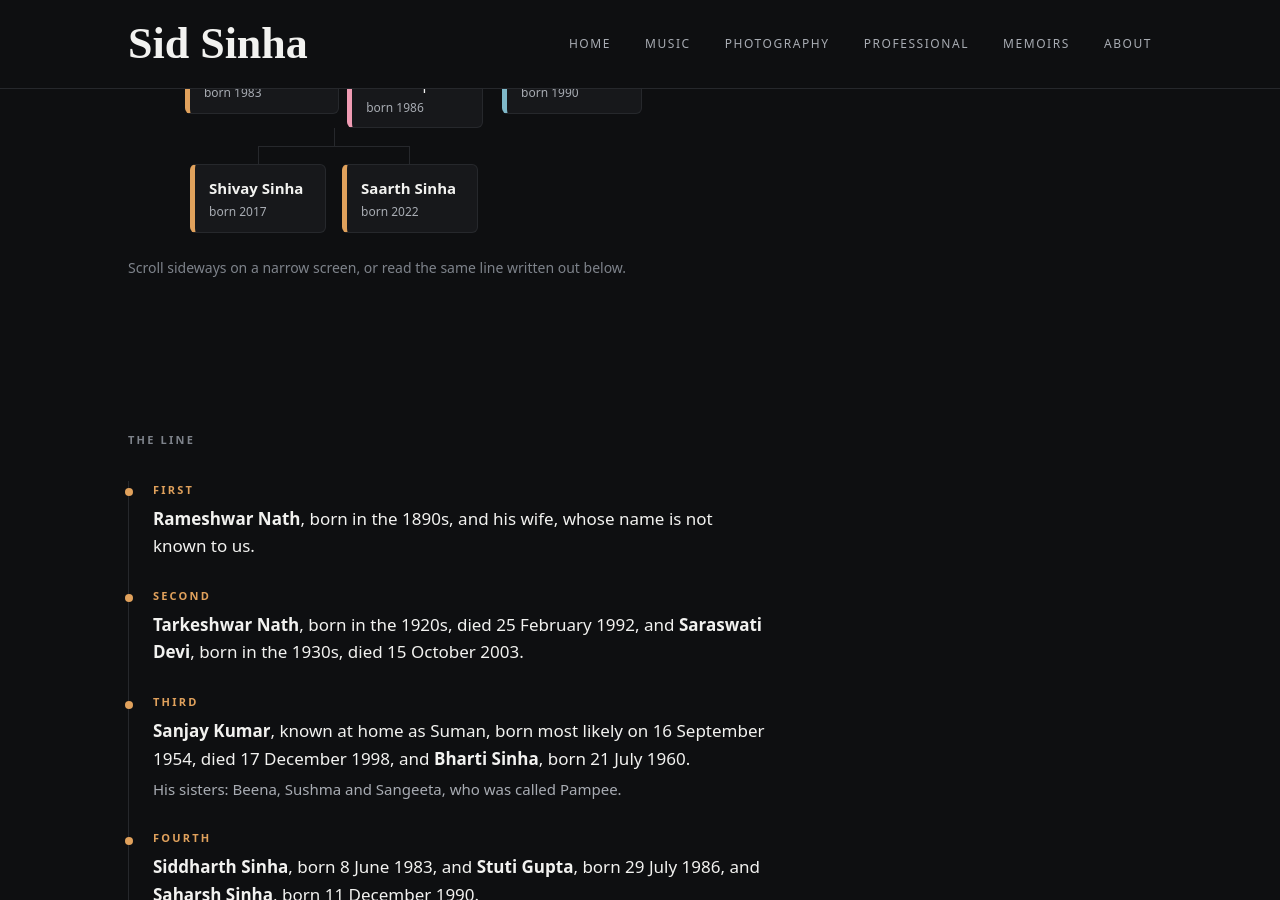
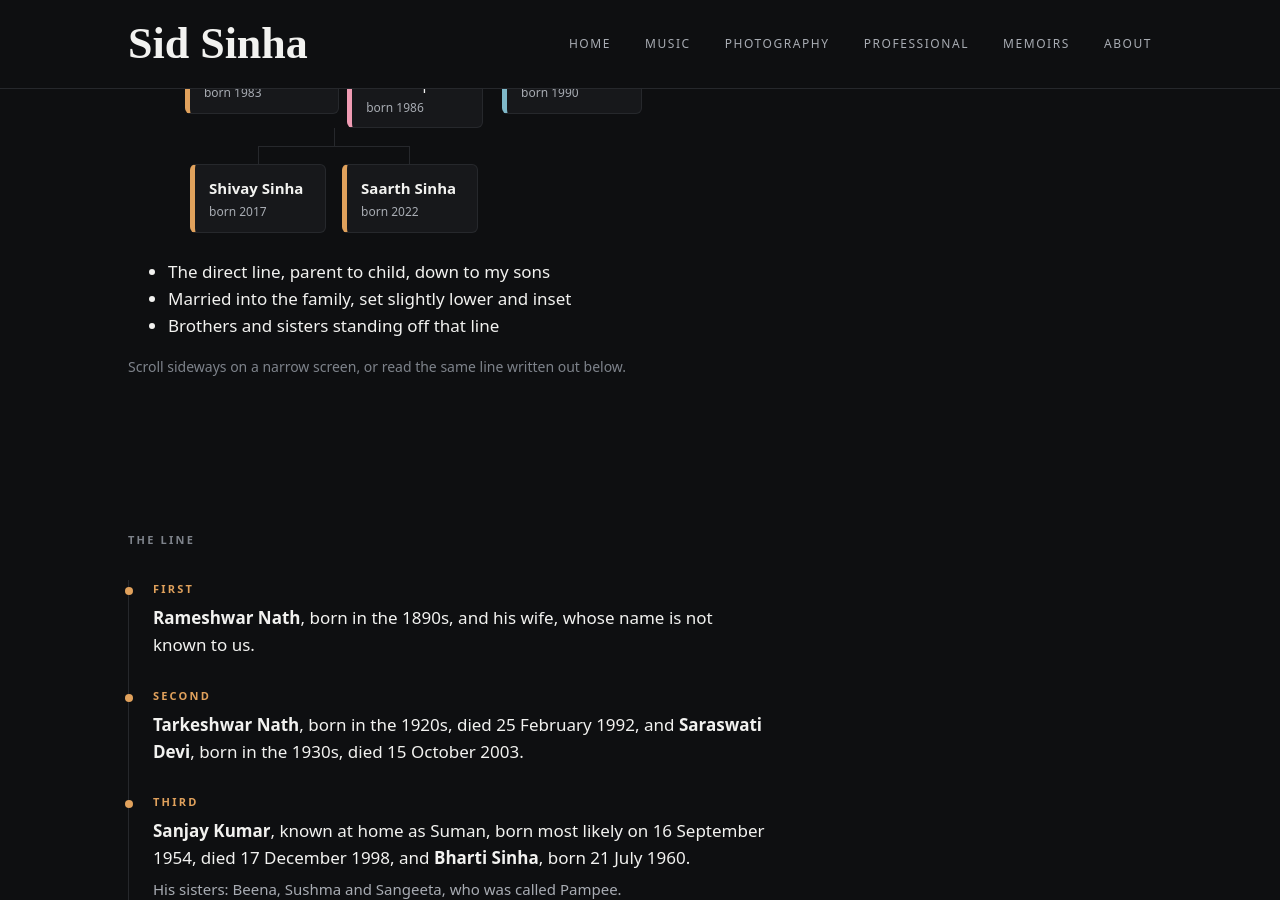
Before and after one commit to SidSays/SidSays.github.io, a Jekyll site: the page built from family.html, in a window 1280 px wide and 900 px high, scrolled down 826 px. Built offline with Jekyll 4.4.1, drawn with Linux system fonts in a browser that asks for light colours; some web fonts are replaced.

Commit message:
Add files via upload

```diff
--- a/family.html
+++ b/family.html
@@ -53,6 +53,11 @@ description: "Five generations of Siddharth Sinha's family, from Pondil village
         </li>
       </ul>
     </div>
+    <ul class="chart-key">
+      <li><span class="key-swatch key-blood"></span>The direct line, parent to child, down to my sons</li>
+      <li><span class="key-swatch key-spouse"></span>Married into the family, set slightly lower and inset</li>
+      <li><span class="key-swatch key-sib"></span>Brothers and sisters standing off that line</li>
+    </ul>
     <p class="chart-note">Scroll sideways on a narrow screen, or read the same line written out below.</p>
   </div>
 </section>
```
